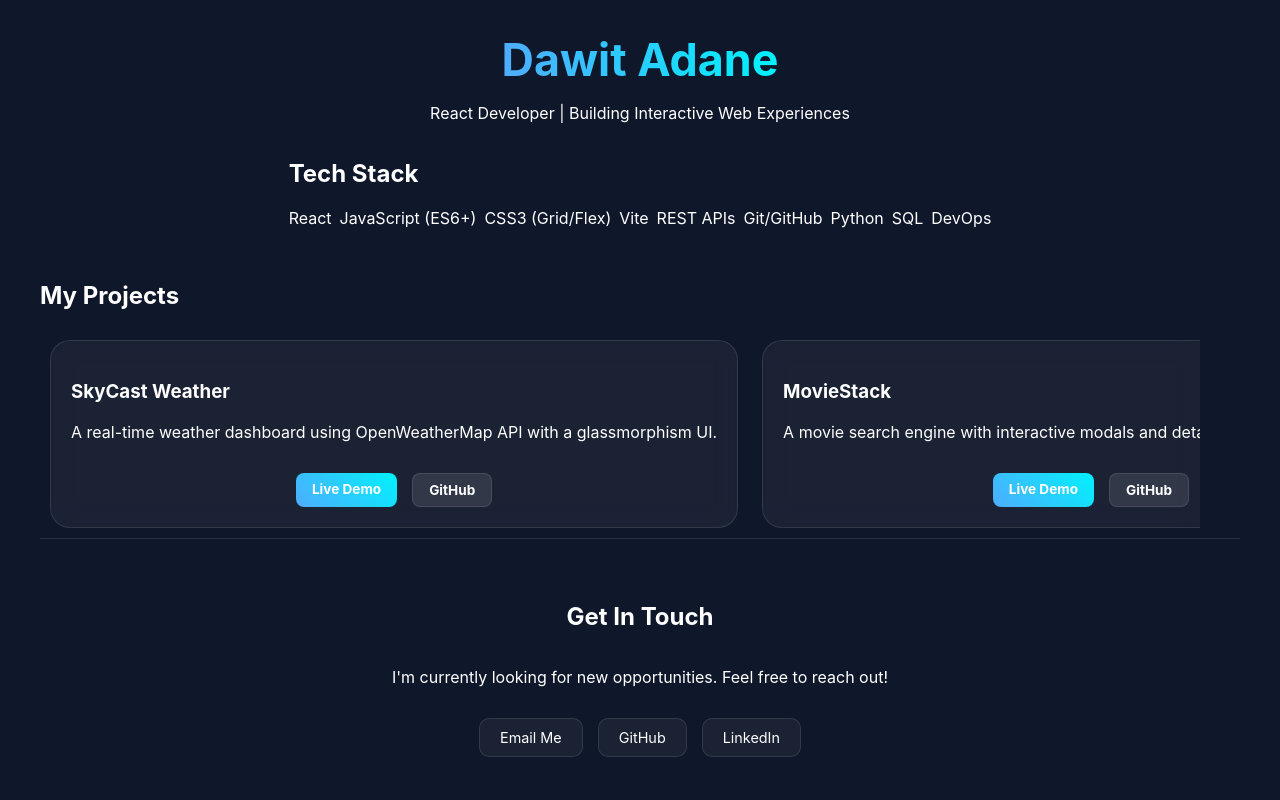
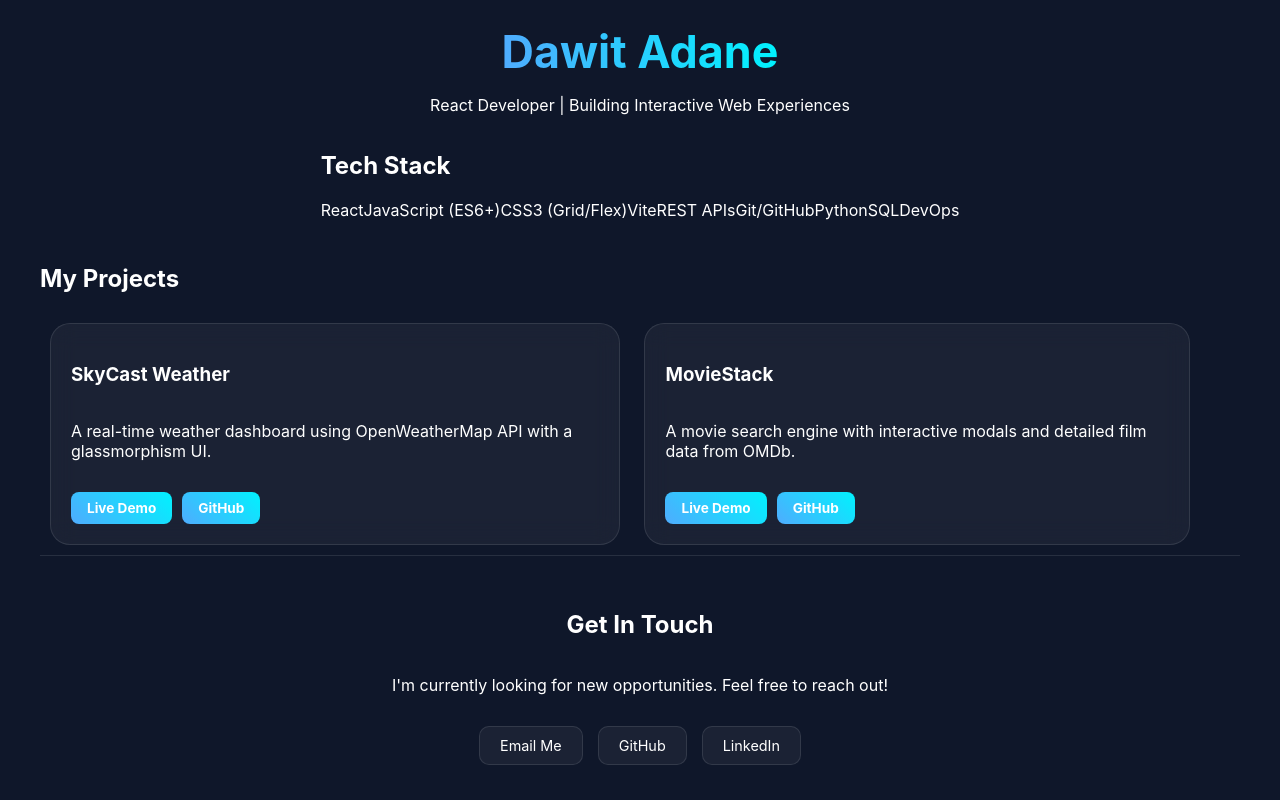
Before and after one commit to daveadane/my-portfolio, a React (Vite) app: page / in a window 1280 px wide. Built offline with nearby package versions, Linux system fonts and the light colour scheme.

Commit message:
css updating on the live demo and link to GitHub

```diff
--- a/src/App.css
+++ b/src/App.css
@@ -11,7 +11,7 @@ body, html {
   padding: 0;
   height: 100vh;
   width: 100vw;
-  overflow: hidden; /* This prevents vertical scrolling */
+  overflow: hidden;
   background: #0f172a;
   color: white;
   font-family: 'Inter', sans-serif;
@@ -27,38 +27,6 @@ body, html {
   box-sizing: border-box;
 }
 
-/* Ensure project links are visible and spaced correctly */
-.project-links {
-  margin-top: auto;
-  display: flex;
-  gap: 15px;
-  padding-top: 15px;
-  justify-content: center; /* Centers the links inside the card */
-}
-
-.project-links a {
-  text-decoration: none;
-  color: #ffffff !important; /* Forces text to be white */
-  font-weight: bold;
-  font-size: 0.85rem;
-  padding: 8px 16px;
-  border-radius: 8px;
-  transition: opacity 0.2s;
-}
-
-.live-link {
-  background: linear-gradient(45deg, var(--primary), var(--secondary));
-}
-
-.repo-link {
-  border: 1px solid var(--border);
-  background: rgba(255, 255, 255, 0.1);
-}
-
-.project-links a:hover {
-  opacity: 0.8;
-}
-
 /* 3. THREE EQUAL SECTIONS */
 .hero, .projects-section, .contact-section {
   flex: 1;
@@ -67,7 +35,7 @@ body, html {
   justify-content: center;
   align-items: center;
   padding: 1rem;
-  min-height: 0; /* Important for flex items to prevent overflow */
+  min-height: 0;
 }
 
 /* 4. HERO SECTION */
@@ -75,40 +43,59 @@ body, html {
   font-size: 2.8rem;
   margin: 0;
   background: linear-gradient(to right, var(--primary), var(--secondary));
+  -webkit-background-clip: text;
   background-clip: text;
-  -webkit-background-clip: text;
   -webkit-text-fill-color: transparent;
 }
 
-/* 5. HORIZONTAL PROJECT SCROLL */
+/* 5. PROJECT GRID & CARDS */
 .project-grid {
   display: flex;
   gap: 1.5rem;
-  overflow-x: auto; /* Allow left-to-right scrolling */
+  overflow-x: auto;
   width: 95%;
   padding: 10px;
-  scrollbar-width: none; /* Hide scrollbar for Firefox */
+  scrollbar-width: none;
 }
 
-.project-grid::-webkit-scrollbar {
-  display: none; /* Hide scrollbar for Chrome/Safari */
-}
+.project-grid::-webkit-scrollbar { display: none; }
 
 .project-card {
-  min-width: 300px; /* Fixed width so they stay side-by-side */
+  min-width: 320px;
   background: var(--glass);
   backdrop-filter: blur(12px);
   border: 1px solid var(--border);
   border-radius: 20px;
   padding: 20px;
-  transition: all 0.3s ease;
-  flex-shrink: 0; /* Prevents cards from squishing */
+  display: flex;
+  flex-direction: column;
+  justify-content: space-between; /* Pushes links to the bottom */
+}
+
+/* FIXING THE MISSING BUTTONS */
+/* This targets the links at the bottom of your project cards */
+.project-card a {
+  text-decoration: none !important;
+  color: white !important;
+  padding: 8px 16px;
+  border-radius: 8px;
+  font-weight: bold;
+  font-size: 0.85rem;
+  margin-top: 15px;
+  display: inline-block;
+  background: linear-gradient(45deg, var(--primary), var(--secondary)); /* Default to button style */
+}
+
+/* If you have a specific container for them */
+.project-links {
+  display: flex;
+  gap: 10px;
+  margin-top: auto;
 }
 
 /* 6. CONTACT SECTION */
 .contact-section {
   border-top: 1px solid var(--border);
-  margin-top: 0; /* Removed margin to save space */
 }
 
 .social-links {
@@ -117,22 +104,16 @@ body, html {
   margin-top: 15px;
 }
 
-.contact-btn {
+.contact-btn, .social-links a {
   padding: 10px 20px;
   background: var(--glass);
   border: 1px solid var(--border);
   border-radius: 10px;
-  color: white;
+  color: white !important;
   text-decoration: none;
-  transition: 0.3s;
   font-size: 0.9rem;
 }
 
-/* REUSABLE UTILITY */
-.skills-container {
-  display: flex;
-  flex-wrap: wrap;
-  gap: 8px;
-  justify-content: center;
-  margin-top: 10px;
+.contact-btn:hover {
+  background: var(--primary);
 }
```
